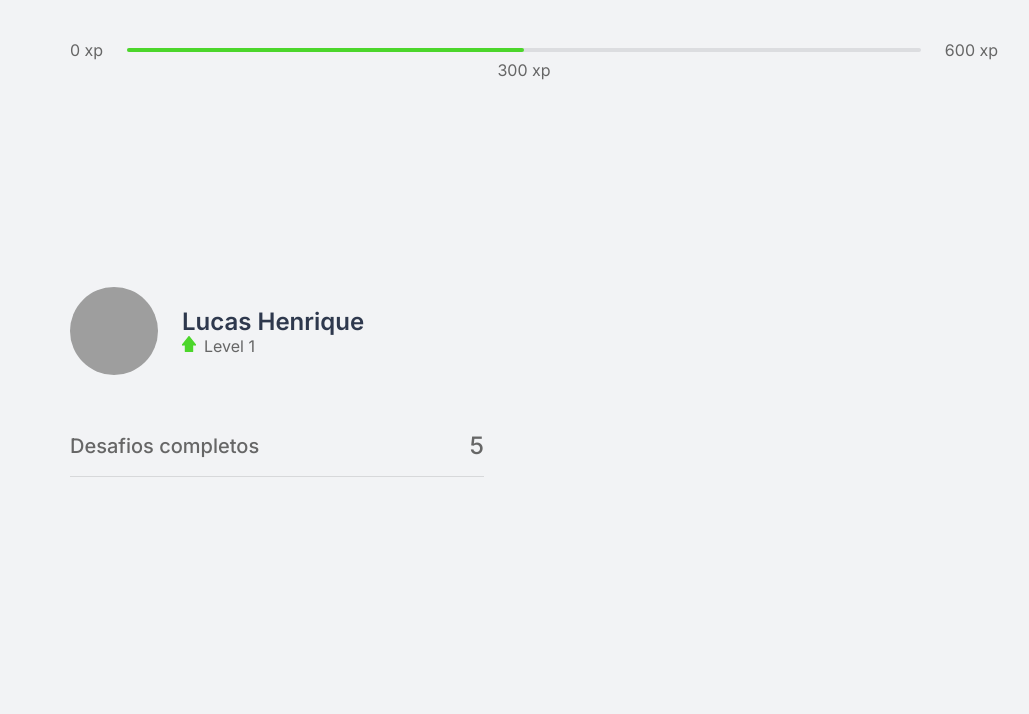
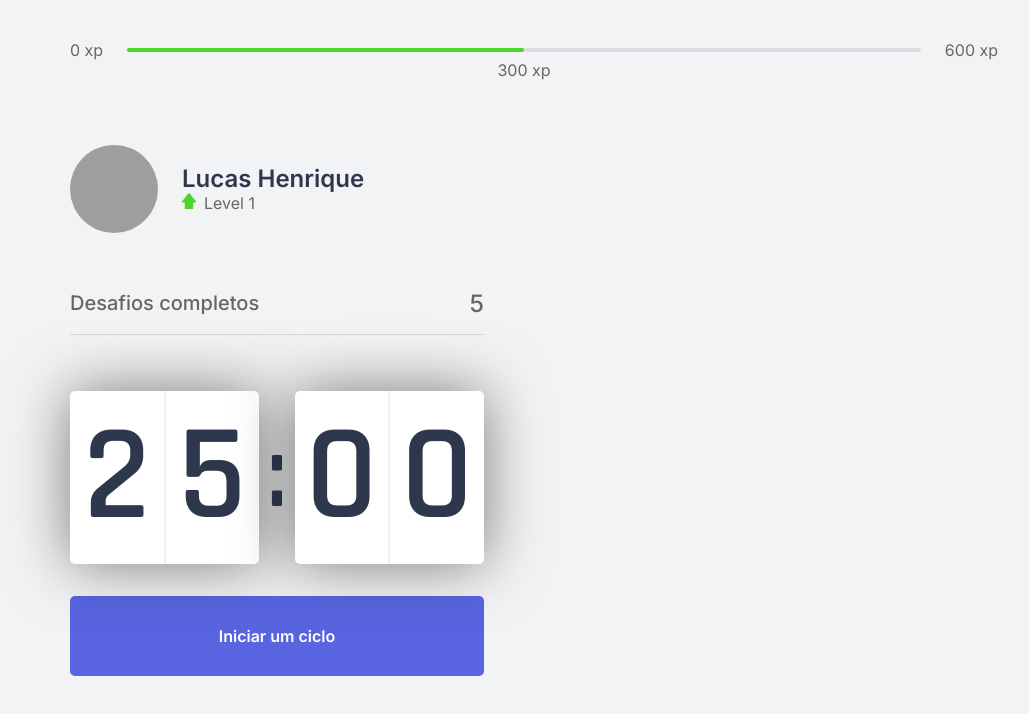
Before and after one commit to lucas-hgs/nlw-moveit, a Next.js app: page / in a window 1280 px wide. Shown: the top 714 px of the page, without its empty margins (106-1135 px from the left). Built offline with nearby package versions, Linux system fonts and the light colour scheme; grey boxes are pictures that could not be loaded.

Commit message:
Created Countdown Component

```diff
--- /dev/null
+++ b/src/components/Countdown.tsx
@@ -0,0 +1,23 @@
+import styles from '../styles/components/Countdown.module.css';
+
+export function Countdown() {
+  return (
+    <div>
+      <div className={styles.countdownContainer}>
+        <div>
+          <span>2</span>
+          <span>5</span>
+        </div>
+        <span>:</span>
+        <div>
+          <span>0</span>
+          <span>0</span>
+        </div>
+      </div>
+
+      <button type="button" className={styles.countdownButton}>
+        Iniciar um ciclo
+      </button>
+    </div>
+  );
+}
--- a/src/pages/_document.tsx
+++ b/src/pages/_document.tsx
@@ -5,6 +5,8 @@
     return (
       <Html>
         <Head>
+          <link rel="shortcut icon" href="favicon.png" type="image/png"/>
+
           <link rel="preconnect" href="https://fonts.gstatic.com"/>
           <link href="https://fonts.googleapis.com/css2?family=Inter:wght@400;500;600&family=Rajdhani:wght@600&display=swap" rel="stylesheet"/>
         </Head>
--- a/src/pages/index.tsx
+++ b/src/pages/index.tsx
@@ -1,18 +1,26 @@
 import { CompletedChallenges } from "../components/CompletedChallenges";
+import { Countdown } from "../components/Countdown";
 import { ExperienceBar } from "../components/ExperienceBar";
 import { Profile } from "../components/Profile";
+
+import Head from 'next/head';
 
 import styles from '../styles/pages/Home.module.css';
 
 export default function Home() {
   return (
     <div className={styles.container}>
+      <Head>
+        <title>Inicío | moveit</title>
+      </Head>
+
       <ExperienceBar />
 
       <section>
         <div>
           <Profile />
           <CompletedChallenges />
+          <Countdown />
         </div>
         <div></div>
       </section>
--- /dev/null
+++ b/src/styles/components/Countdown.module.css
@@ -0,0 +1,64 @@
+.countdownContainer {
+  display: flex;
+  align-items: center;
+  font-family: Rajdhani;
+  font-weight: 600;
+  color: var(--title);
+}
+
+.countdownContainer > div {
+  flex: 1;
+
+  display: flex;
+  align-items: center;
+  justify-content: space-evenly;
+
+  background: var(--white);
+  box-shadow: 0 0 60px rgba(0, 0, 0, 0.5);
+  border-radius: 5px;
+  font-size: 8.5rem;
+  text-align: center;
+}
+
+.countdownContainer > div span {
+  flex: 1;
+}
+
+.countdownContainer > div span:first-child {
+  border-right: 1px solid #f0f1f3;
+}
+
+.countdownContainer > div span:last-child {
+  border-left: 1px solid #f0f1f3;
+}
+
+.countdownContainer > span {
+  font-size: 6.25rem;
+  margin: 0 0.5rem;
+}
+
+.countdownButton {
+  width: 100%;
+  height: 5rem;
+
+  margin-top: 2rem;
+
+  display: flex;
+  align-items: center;
+  justify-content: center;
+
+  border: 0;
+  border-radius: 5px;
+
+  background: var(--blue);
+  color: var(--white);
+
+  font: 1.25rem;
+  font-weight: 600;
+
+  transition: background-color 0.2s;
+}
+
+.countdownButton:hover {
+  background: var(--blue-dark);
+}
```
Also changed, not shown: src/styles/components/CompletedChallenges.module.css (line endings or trailing spaces).
